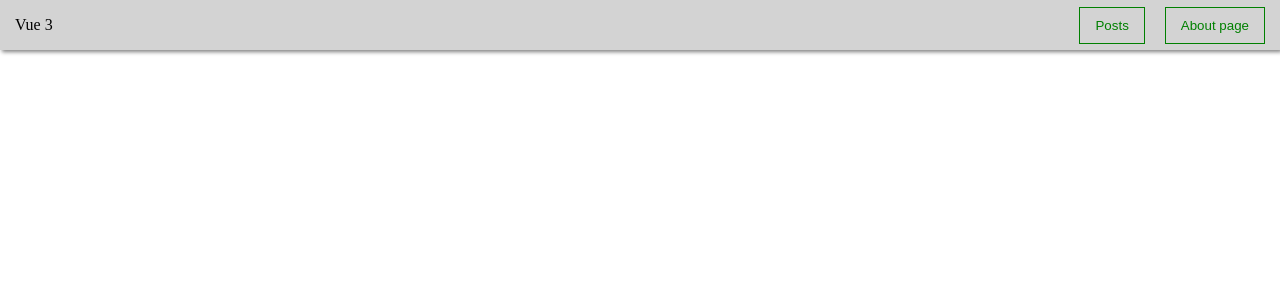
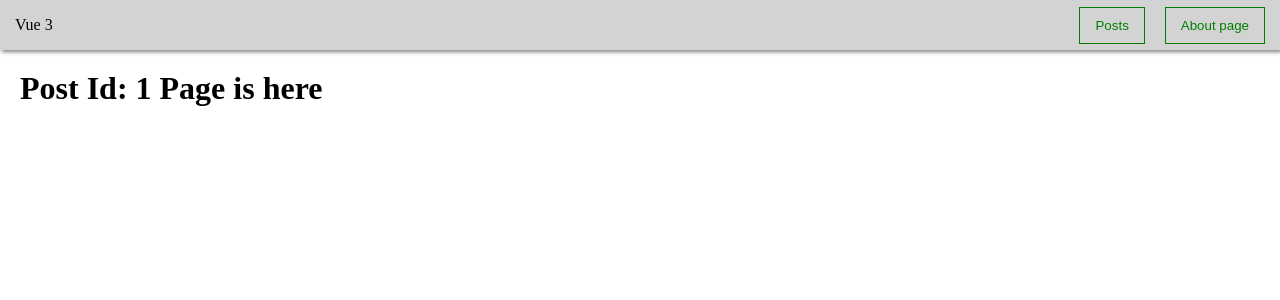
Before and after one commit to tyler-durden-0/vue-test, a Vue app: page /posts/1 in a window 1280 px wide. Shown: the top 300 px of the page. Built offline with nearby package versions, Linux system fonts and the light colour scheme.

Commit message:
feat: added dynamic routing

```diff
--- a/src/components/PostItem.vue
+++ b/src/components/PostItem.vue
@@ -6,6 +6,11 @@
             <div><strong>Description:</strong> {{ post.body }}</div>
         </div>
         <div class="post__btns">
+            <my-button
+                @click="$router.push(`/posts/${post.id}`)"
+            >
+                Open
+            </my-button>
             <my-button
                 @click="$emit('remove', post)"
             >
@@ -33,4 +38,7 @@ export default {
     align-items: center;
     justify-content: space-between;
 }
+.post__btns {
+    display: flex;
+}
 </style>
--- /dev/null
+++ b/src/pages/PostIdPage.vue
@@ -0,0 +1,13 @@
+<template>
+    <div>
+        <h1>Post Id: {{$route.params.id}} Page is here</h1>
+    </div>
+</template>
+<script>
+export default {
+
+}
+</script>
+<style scoped>
+
+</style>
--- a/src/router/router.js
+++ b/src/router/router.js
@@ -1,6 +1,7 @@
 import Main from '@/pages/Main.vue';
 import PostsPage from '@/pages/PostsPage.vue';
 import About from '@/pages/About.vue';
+import PostIdPage from '@/pages/PostIdPage.vue';
 import {createRouter, createWebHistory} from 'vue-router';
 
 const routes = [
@@ -15,6 +16,10 @@ const routes = [
     {
         path: '/about',
         component: About
+    },
+    {
+        path: '/posts/:id',
+        component: PostIdPage
     }
 ]
 
```
